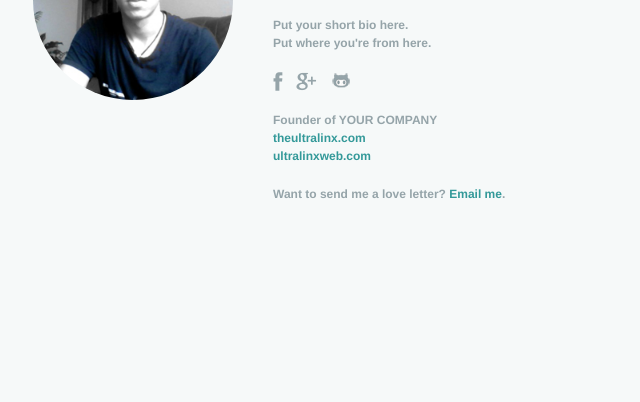
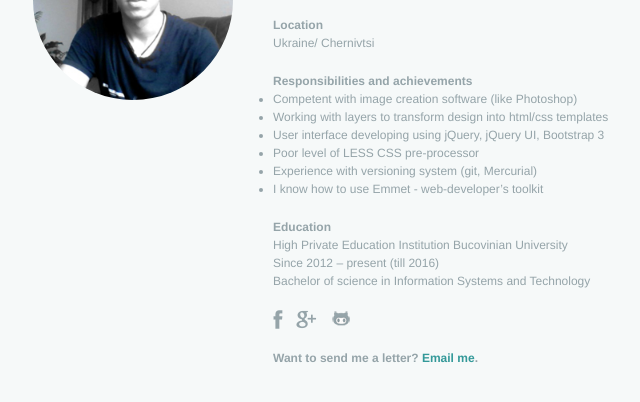
Before and after one commit to profiks/miniportfolio, a plain HTML site: page index.html in a window 1280 px wide. Shown: the part 228-630 px from the top of the page, without its empty margins (95-735 px from the left). Drawn offline with Linux system fonts and the light colour scheme.

Commit message:
Complete information

```diff
--- a/css/style.css
+++ b/css/style.css
@@ -94,7 +94,7 @@ body {
 
 .content {
     float: left;
-    width: 300px;
+    width: 500px;
 }
     .title {
         font-size: 48px;
@@ -143,7 +143,7 @@ p {
     font-weight: bold;
 }
 ul, ol, dl {
-    list-style-type: none;
+   // list-style-type: none;
 }
 a {
     color: #339999;
--- a/index.html
+++ b/index.html
@@ -22,24 +22,40 @@
 		<div class="content">
 			<h1 class="title">Denys<br>Arkan</h1>
 
-			<p>
-				Put your short bio here.<br>
-				Put where you're from here.
-			</p>
+
+             <p> <h2>Location</h2> Ukraine/ Chernivtsi  </p>
+               <h2>Responsibilities and achievements</h2>
+
+               <ul>
+                   <li>Competent with image creation software (like Photoshop)</li>
+                   <li>Working with layers to transform design into html/css templates</li>
+                   <li>User interface developing using jQuery, jQuery UI, Bootstrap 3</li>
+                   <li>Poor level of LESS CSS pre-processor</li>
+                   <li>Experience with versioning system (git, Mercurial)</li>
+                   <li>I know how to use Emmet - web-developer’s toolkit</li>
+               </ul>
+
+            <p>
+            <h2>Education</h2>
+            High Private Education Institution Bucovinian University <br>
+            Since 2012 – present (till 2016) <br>
+            Bachelor of science in Information Systems and Technology
+    </p>
+
+
+
+
+
 
 			<ul class="social-icons">
-				<li><a class="facebook" href="#" title="Facebook">Facebook</a></li>
-				<li><a class="googleplus" href="#" title="Google+">Google+</a></li>
-				<li><a class="github" href="#" title="Github">Github</a></li>
+				<li><a class="facebook" href="https://www.facebook.com/prfiks" target="_blank" title="Facebook">Facebook</a></li>
+				<li><a class="googleplus" href="https://plus.google.com/u/0/107645754780140503374/" target="_blank" title="Google+">Google+</a></li>
+				<li><a class="github" href="https://github.com/profiks" target="_blank" title="Github">Github</a></li>
 			</ul>
 
-			<p>
-				Founder of YOUR COMPANY<br>
-				<a href="#">theultralinx.com</a><br>
-				<a href="">ultralinxweb.com</a>
-			</p>
 
-			<p>Want to send me a love letter? <a href="#">Email me</a>.</p>
+
+			<p>Want to send me a letter? <a href="mailto:denys.ark@gmail.com">Email me</a>.</p>
 		</div>
 	</body>
 </html>
```
